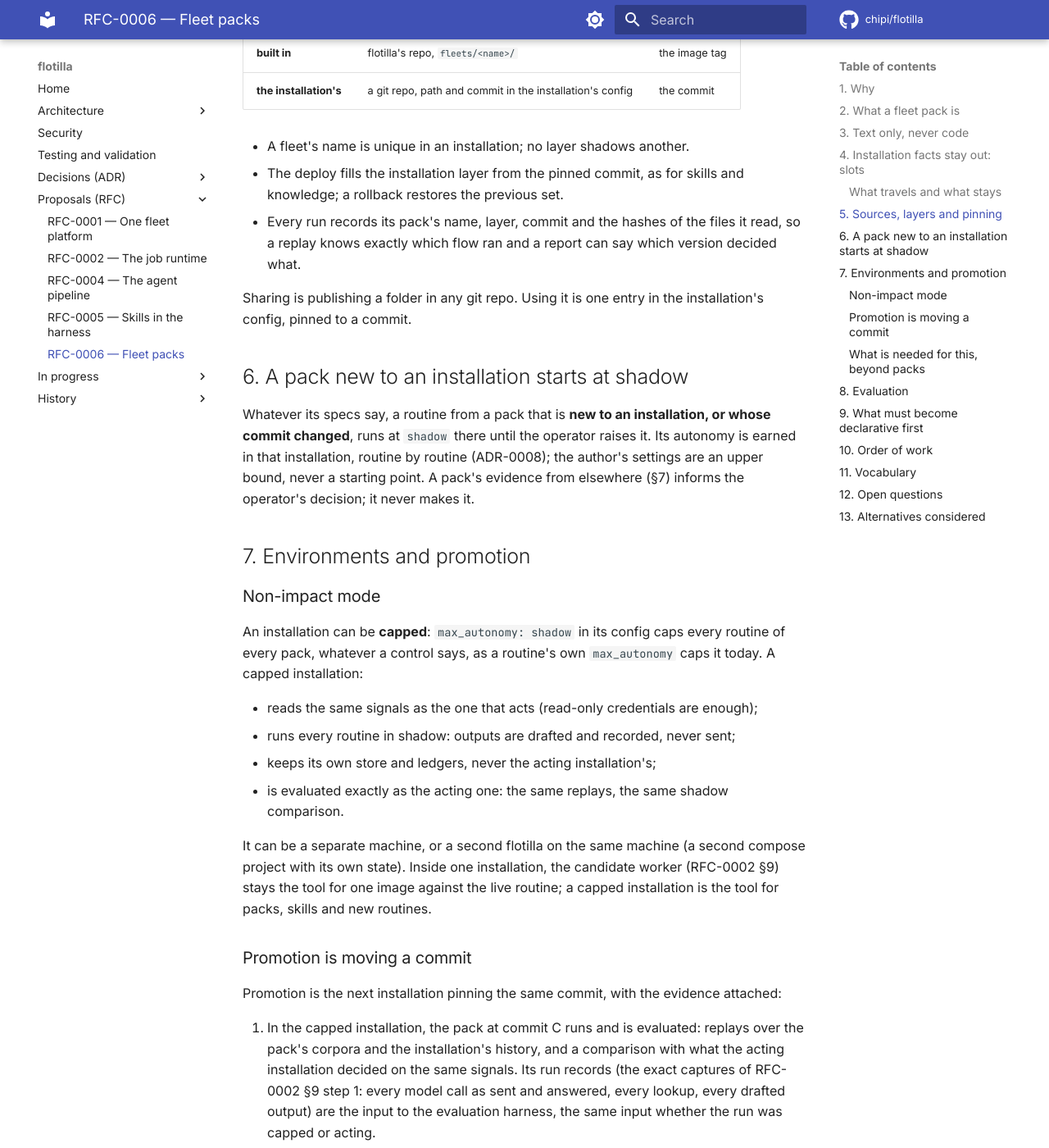
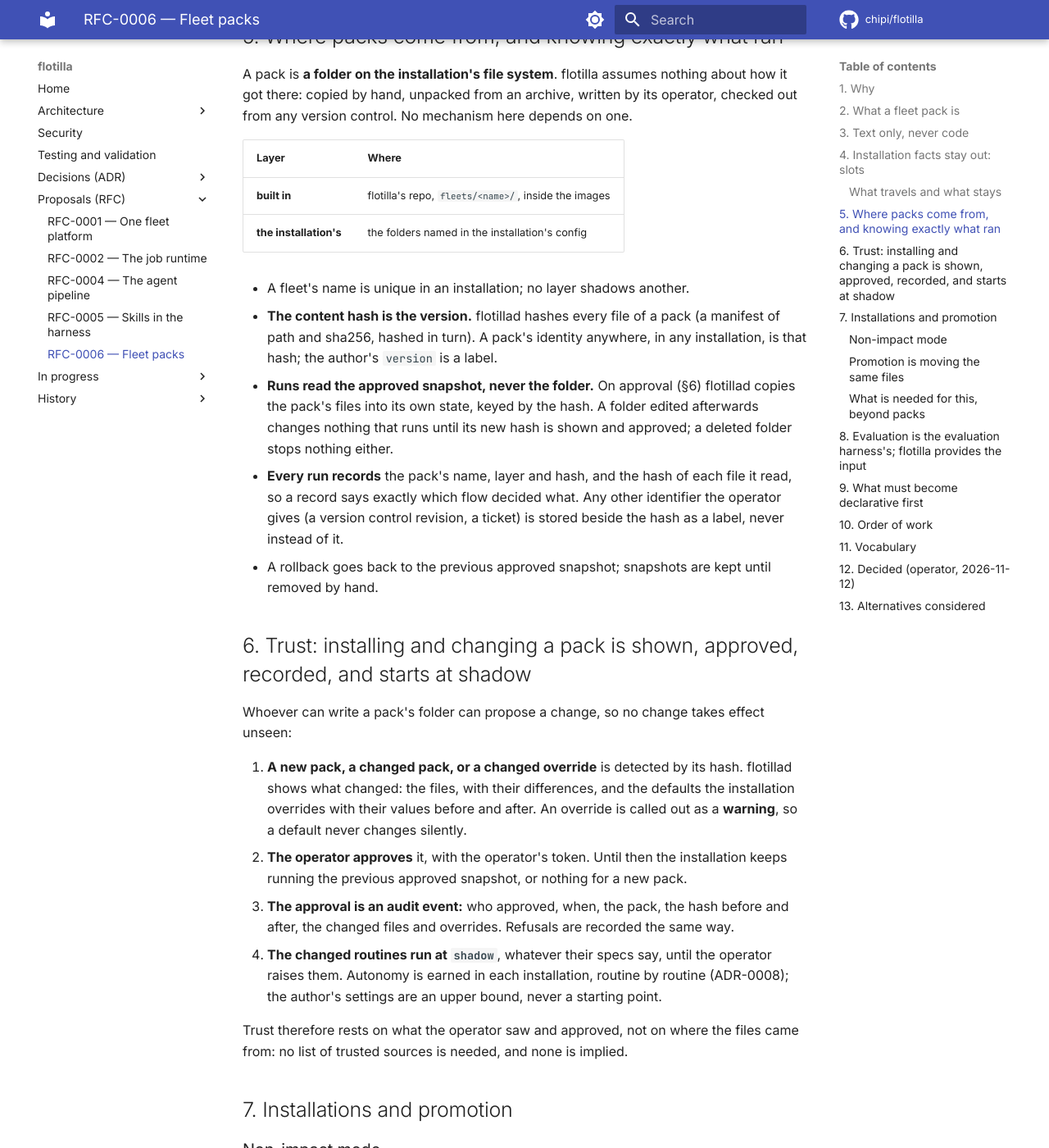
Before and after one commit to chipi/flotilla, an MkDocs documentation site: the page built from docs/rfc/RFC-0006-fleet-packs.md, in a window 1280 px wide and 1400 px high, scrolled down 3308 px. Shown: the whole window at 82% size. Built offline with MkDocs 1.6.1 and Material for MkDocs 9.7.7, drawn with Linux system fonts in a browser that asks for light colours; comment, search, counter and statistics services are not loaded; some of the changed text lies outside the part shown.

Commit message:
docs: RFC-0006 revision 2, the operator's decisions
The name is "fleet pack"; packs may hold single routines; an installation may override a pack's
defaults, shown as a warning and approved, and an override counts as a change. No comparison
between installations and no evaluation in flotilla: judging a change is the evaluation harness's
job, and flotilla provides complete, exactly labelled run records as its input, with an export. A
pack is any folder and no mechanism assumes git: the content hash is the version, runs read the
approved snapshot (a folder edited later changes nothing until approved), every approval is an
audit event, and trust rests on what the operator saw and approved.

Co-Authored-By: Claude Opus 5.5 <noreply@anthropic.com>
Claude-Session: https://claude.ai/code/session_014cvkLDhZiuT6G7yUUfGC4i

````diff
--- a/docs/rfc/RFC-0006-fleet-packs.md
+++ b/docs/rfc/RFC-0006-fleet-packs.md
@@ -1,40 +1,41 @@
-# RFC-0006 — Fleet packs: flows as files, shared between people and promoted between environments
+# RFC-0006 — Fleet packs: flows as files, shared between people and promoted between installations
 
-**Status:** Draft, revision 1 (2026-11-12). Nothing is built from it until it is accepted.
+**Status:** Draft, revision 2 (2026-11-12): the operator's decisions on revision 1 applied (§12).
+Nothing is built from it until it is accepted.
 **Builds on:** [ADR-0004](../adr/ADR-0004-job-runtime.md) (the runtime, steps and the harness),
 [ADR-0007](../adr/ADR-0007-routine.md) (routines), [ADR-0008](../adr/ADR-0008-autonomy.md) (autonomy),
 [ADR-0011](../adr/ADR-0011-tools-and-actions.md) (tools and actions),
-[ADR-0012](../adr/ADR-0012-skills.md) (skills), [RFC-0002](RFC-0002-job-runtime.md) §4, §8 and §9.
+[ADR-0012](../adr/ADR-0012-skills.md) (skills), [RFC-0002](RFC-0002-job-runtime.md) §4 and §9.
 
 ## 1. Why
 
 A fleet's behaviour lives more and more in text: routine specs, playbooks, skills, harness settings.
 Skills showed how far plain files go: a folder with a `SKILL.md`, copied to share it, loaded by any
-harness that reads the format. This RFC applies the same idea to whole flows, for two uses.
+harness that reads the format. This RFC applies the same idea to whole fleets and single routines,
+for three uses.
 
 **Sharing between people.** Five people run flotilla. One finds a better triage flow, another adapts
 it to a different error tracker, a third writes a better daily brief. Sharing is copying a folder;
-using it is loading that folder. Nobody exports or imports in any other sense.
+using it is loading that folder.
 
-**Promotion between environments.** A team wants to try a new routine, a changed playbook or a new
-skill without any material effect, evaluate it the way the real system is evaluated, and only then
-move it to the installation that acts. That is development, test, acceptance, production, or just
-"a sandbox and the real one": flotilla should not fix the number of tiers or their names. An
-installation can run in **non-impact mode**, nothing it runs changes anything outside it, and the
-same files move to the next installation once they have earned it.
+**Promotion between installations.** A team wants to try a new routine, a changed playbook, a new skill
+or another model without any material effect, and move it to the installation that acts once it is
+satisfied. That is development, test, acceptance, production, or just "a sandbox and the real one":
+flotilla does not fix the number of tiers or their names. An installation can run in **non-impact
+mode**: nothing it runs changes anything outside it. The same files then move to the next one.
 
 **Predictability.** People who run operations trade capability for predictability: when AI acts, they
-want to gate what happens and know the net result of a change before it takes effect. A model change
-is the plainest case: switch the alias a routine uses, run everything on a capped installation,
-feed its run records to the evaluation harness, and promote the change only when the numbers are
-acceptable. The same holds for a new playbook, a skill or a threshold. Promotion then is not a leap
-of faith but a measured step, and the record of what was measured travels with it.
+want to gate what happens and know the net result of a change before it takes effect. The judgement
+of "better or worse" is made by an evaluation harness against a baseline, outside flotilla (§8);
+flotilla's part is to run the change without effect, record everything the evaluation needs, and move
+exactly what was evaluated.
 
 All three need the same thing: a flow that is a self-contained set of files, with no installation's
-facts inside, which flotilla can check, run safely somewhere new, evaluate the same way everywhere,
-and record exactly.
+facts inside, which flotilla can check, run safely somewhere new, record exactly, and move unchanged.
 
 ## 2. What a fleet pack is
+
+A **fleet pack** is a folder. It may hold a whole fleet or a single routine:
 
 ```text
 <pack>/
@@ -43,14 +44,13 @@ and record exactly.
   playbooks/*.md      the routines' own instructions
   skills/<name>/SKILL.md
   defaults/*.json     tunable values with their defaults (thresholds, quiet days, limits)
-  evals/              optional: the pack's own replay corpora and pass criteria
 ```
 
 **`FLEET.md` frontmatter:**
 
 ```yaml
 name: triage                 # the fleet's name in an installation; the folder's name
-version: 1.4.0               # the author's; flotilla records the commit, not this
+version: 1.4.0               # the author's label; flotilla records the content hash (§5)
 description: Triage alerts and errors into issues, dismissals and cleanups.
 requires:
   tools: [event_detail, occurrence_history, service_logs, metric, trace]
@@ -65,6 +65,11 @@ slots:                       # the installation's facts it needs, by name (§4)
 
 Everything else in a pack is the format flotilla already reads. A routine spec in a pack is the same
 spec as one in `fleets/<fleet>/` today.
+
+**Single routines.** An installation may take one routine from a pack, not the whole fleet (one
+better daily brief without the rest of its fleet). The routine brings the playbooks, skills and
+defaults it names; `-check` refuses it when it names something the pack holds only for another
+routine and the installation does not have.
 
 ## 3. Text only, never code
 
@@ -94,11 +99,13 @@ config, next to its other facts (hosts, endpoints, credentials):
 # flotillad.yaml (the installation's)
 packs:
   triage:
-    source: {git: https://example.org/acme/flotilla-packs.git, path: triage, commit: 3f2c9e1…}
+    path: /opt/flotilla/packs/triage       # a folder; how it got there is the installation's business
+    routines: [cycle]                      # optional: only these routines
     slots:
       repo_for_project: {podcast-pipeline: acme/podcast, orrery: acme/orrery}
       error_tracker: glitchtip
       alert_source: grafana
+    defaults: {quiet_days: 10}             # optional overrides of the pack's defaults (§6)
 ```
 
 `-check` refuses a pack whose slots are not all filled, or filled with the wrong kind. A run gets its
@@ -111,74 +118,85 @@ slots as its routines get their configuration today.
 | routine specs: steps, triggers, limits, skill rules | slots: repositories, projects, hosts |
 | playbooks and skills | endpoints, credentials, the egress allowlist |
 | the model **alias** each routine uses, and its harness settings | what each alias maps to: endpoint, model, key (flotillad's `models:`) |
-| defaults: thresholds, quiet days, budgets | the installation's autonomy cap and its controls |
-| the pack's evals | the installation's history, held-out data and ledgers |
+| defaults: thresholds, quiet days, budgets | overrides of those defaults, the autonomy cap and controls |
+| | the installation's history, ledgers and run records |
 
 So a model change has two forms. Moving a routine to another **alias** is a pack change: it travels
-and is evaluated like any other. Pointing an **alias** at another model is an installation change:
-it is evaluated in a capped installation the same way, and repeated on the next installation's config,
-outside the pack. Software outside flotilla that a change needs (an endpoint, a model server) is out
-of scope; the promotion record names it as a precondition.
+like any other. Pointing an **alias** at another model is an installation change, repeated on the next
+installation's config, outside the pack. Software outside flotilla that a change needs (an endpoint,
+a model server) is out of scope; the promotion record names it as a precondition (§7).
 
-## 5. Sources, layers and pinning
+## 5. Where packs come from, and knowing exactly what ran
 
-Packs come from the same kinds of sources as skills (ADR-0012), and are pinned the same way:
+A pack is **a folder on the installation's file system**. flotilla assumes nothing about how it got
+there: copied by hand, unpacked from an archive, written by its operator, checked out from any
+version control. No mechanism here depends on one.
 
-| Layer | Where | Pinned by |
-| --- | --- | --- |
-| **built in** | flotilla's repo, `fleets/<name>/` | the image tag |
-| **the installation's** | a git repo, path and commit in the installation's config | the commit |
+| Layer | Where |
+| --- | --- |
+| **built in** | flotilla's repo, `fleets/<name>/`, inside the images |
+| **the installation's** | the folders named in the installation's config |
 
 - A fleet's name is unique in an installation; no layer shadows another.
-- The deploy fills the installation layer from the pinned commit, as for skills and knowledge; a
-  rollback restores the previous set.
-- Every run records its pack's name, layer, commit and the hashes of the files it read, so a replay
-  knows exactly which flow ran and a report can say which version decided what.
+- **The content hash is the version.** flotillad hashes every file of a pack (a manifest of path and
+  sha256, hashed in turn). A pack's identity anywhere, in any installation, is that hash; the author's
+  `version` is a label.
+- **Runs read the approved snapshot, never the folder.** On approval (§6) flotillad copies the pack's
+  files into its own state, keyed by the hash. A folder edited afterwards changes nothing that runs
+  until its new hash is shown and approved; a deleted folder stops nothing either.
+- **Every run records** the pack's name, layer and hash, and the hash of each file it read, so a
+  record says exactly which flow decided what. Any other identifier the operator gives (a version
+  control revision, a ticket) is stored beside the hash as a label, never instead of it.
+- A rollback goes back to the previous approved snapshot; snapshots are kept until removed by hand.
 
-Sharing is publishing a folder in any git repo. Using it is one entry in the installation's config,
-pinned to a commit.
+## 6. Trust: installing and changing a pack is shown, approved, recorded, and starts at shadow
 
-## 6. A pack new to an installation starts at shadow
+Whoever can write a pack's folder can propose a change, so no change takes effect unseen:
 
-Whatever its specs say, a routine from a pack that is **new to an installation, or whose commit
-changed**, runs at `shadow` there until the operator raises it. Its autonomy is earned in that
-installation, routine by routine (ADR-0008); the author's settings are an upper bound, never a
-starting point. A pack's evidence from elsewhere (§7) informs the operator's decision; it never makes
-it.
+1. **A new pack, a changed pack, or a changed override** is detected by its hash. flotillad shows what
+   changed: the files, with their differences, and the defaults the installation overrides with their
+   values before and after. An override is called out as a **warning**, so a default never changes
+   silently.
+2. **The operator approves** it, with the operator's token. Until then the installation keeps running
+   the previous approved snapshot, or nothing for a new pack.
+3. **The approval is an audit event:** who approved, when, the pack, the hash before and after, the
+   changed files and overrides. Refusals are recorded the same way.
+4. **The changed routines run at `shadow`**, whatever their specs say, until the operator raises them.
+   Autonomy is earned in each installation, routine by routine (ADR-0008); the author's settings are
+   an upper bound, never a starting point.
 
-## 7. Environments and promotion
+Trust therefore rests on what the operator saw and approved, not on where the files came from: no
+list of trusted sources is needed, and none is implied.
+
+## 7. Installations and promotion
 
 ### Non-impact mode
 
 An installation can be **capped**: `max_autonomy: shadow` in its config caps every routine of every
 pack, whatever a control says, as a routine's own `max_autonomy` caps it today. A capped installation:
 
-- reads the same signals as the one that acts (read-only credentials are enough);
 - runs every routine in shadow: outputs are drafted and recorded, never sent;
-- keeps its own store and ledgers, never the acting installation's;
-- is evaluated exactly as the acting one: the same replays, the same shadow comparison.
+- keeps its own store, ledgers and run records;
+- may read the same signals as the acting installation, or its own (dev data differs from test data;
+  flotilla does not assume they are comparable).
 
 It can be a separate machine, or a second flotilla on the same machine (a second compose project with
 its own state). Inside one installation, the candidate worker (RFC-0002 §9) stays the tool for one
-image against the live routine; a capped installation is the tool for packs, skills and new routines.
+image beside the live routine.
 
-### Promotion is moving a commit
+### Promotion is moving the same files
 
-Promotion is the next installation pinning the same commit, with the evidence attached:
+1. The pack runs in a capped installation, which records everything the evaluation needs (§8).
+2. `flotilla pack record <pack>` writes a **promotion record**: the pack, its content hash and labels,
+   the routines, the installation it ran in and over what period, where its run records were
+   exported, the overrides it ran with, the preconditions outside the pack (an alias the next
+   installation must map, a service it needs), and a free reference to the evaluation's result (an
+   evaluation harness report), filled by whoever judged it.
+3. The next installation receives the same folder, by any means, and the record. flotillad checks
+   that the folder's hash is the one in the record (a mismatch is shown, never silently accepted),
+   shows the change (§6) with the record beside it, and the routines start at shadow there.
 
-1. In the capped installation, the pack at commit C runs and is evaluated: replays over the pack's
-   corpora and the installation's history, and a comparison with what the acting installation decided
-   on the same signals. Its run records (the exact captures of RFC-0002 §9 step 1: every model call
-   as sent and answered, every lookup, every drafted output) are the input to the evaluation harness,
-   the same input whether the run was capped or acting.
-2. `flotilla pack report <pack>` writes a **promotion record**: the pack, commit C, the source
-   installation, the evaluation results (counts and pass/fail, no item content), the period, and the
-   preconditions outside the pack (an alias the next installation must map, a service it needs).
-3. The next installation's operator pins C with that record. flotillad stores the record with the
-   deploy, and the routine starts at shadow there (§6).
-
-No tier has a fixed name or count: dev → test → prod, or sandbox → prod, or ten. An installation's
-config says which installation it takes promotions from, if any.
+No tier has a fixed name or count: dev → test → prod, or sandbox → prod, or ten.
 
 ### What is needed for this, beyond packs
 
@@ -187,24 +205,24 @@ config says which installation it takes promotions from, if any.
   except through actions the cap holds. Today the triage fleet enforces shadow in its own code
   (`orchestrator.py` forces a dry run); with packs, every outward write must be an action decided by
   policy (ADR-0005), so the cap holds whatever a pack's text says.
-- **A cross-installation comparison.** `shadow_compare` compares two ledgers on one host. Comparing
-  a capped installation with the acting one needs each one's decisions as an export (counts by
-  default, as `shadow_compare.py` already prints) or a read API between installations.
-- **Read access without write access.** The capped installation's credentials must be unable to write
+- **Read access without write access.** A capped installation's credentials must be unable to write
   (viewer tokens, read-only database roles): non-impact by credential, not by care (RFC-0002 §4).
 
-## 8. Evaluation
+## 8. Evaluation is the evaluation harness's; flotilla provides the input
 
-A changed pack is a changed prompt and a changed flow. It is evaluated as RFC-0002 §8 describes, with
-two additions:
+Judging whether a change is better (a model, a playbook, a skill, a whole flow), against a baseline,
+is an **evaluation harness's** job, outside flotilla. flotilla does not compare installations or score
+behaviour. Its part is to make every run a good input:
 
-- **A pack may carry its evals:** corpora and pass criteria in `evals/`. They are data, run by
-  flotilla's own replay tools, never the pack's code.
-- **The promotion record holds the evidence** (§7), so the receiving operator sees what was measured,
-  where and over what period, before raising autonomy.
-
-Where a pack's evals and an installation's held-out data meet, the installation's rules apply (for the
-triage fleet: the held-out split in its evaluation data).
+- **Complete run records:** every model call as sent and answered, every lookup and tool result, the
+  gates' decisions, every drafted or sent output (the exact captures of RFC-0002 §9 step 1).
+- **Exactly what ran:** each record carries the pack, content hash, routine, overrides, model alias
+  and what it mapped to, the installation and whether it was capped.
+- **Export:** `flotilla records export` writes a period's records as files in one documented format,
+  the same for a capped and an acting installation, for the evaluation harness to read.
+- **Production data rules travel with the records:** records are written with the installation's
+  data rules (mode 600, scrubbing before anything leaves the host); what an evaluation may read is the
+  evaluation's own policy (for the triage fleet, its held-out split).
 
 ## 9. What must become declarative first
 
@@ -224,41 +242,47 @@ that are declarative from the start (the ops fleet's daily brief, RFC-0001 phase
 ## 10. Order of work
 
 1. This RFC, reviewed and decided.
-2. The manifest, the `requires` check and the recording of pack and commit, for the built-in fleets
-   (no new sources yet).
-3. The installation-wide autonomy cap and "new or changed pack starts at shadow".
-4. The installation layer: git sources pinned by commit, filled by the deploy, slots in config.
-5. The promotion record and the cross-installation comparison.
+2. The manifest, the `requires` check, content hashing and recording, for the built-in fleets.
+3. Installation folders, slots, overrides with their warning, approval of a new or changed pack, and
+   "changed routines start at shadow".
+4. The installation-wide autonomy cap.
+5. Record export in one format, and the promotion record.
 6. The ops fleet as the first pack; the triage fleet once §9 is done.
 
 ## 11. Vocabulary
 
 | Term | Meaning |
 | --- | --- |
-| **fleet pack** | a folder of text (manifest, routine specs, playbooks, skills, defaults, evals) that defines a fleet; shared by copying, loaded pinned by commit |
+| **fleet pack** | a folder of text (manifest, routine specs, playbooks, skills, defaults) that defines a fleet or a single routine; shared by copying files |
 | **slot** | an installation fact a pack needs, declared by name and kind, filled in the installation's config |
+| **override** | an installation's value for one of a pack's defaults; shown with a warning and approved |
 | **capped installation** | an installation whose config caps every routine at `shadow`: non-impact mode |
-| **promotion record** | what moves with a pack's commit to the next installation: where it ran, what was measured, the result |
+| **promotion record** | what moves with a pack to the next installation: its hash, where and how it ran, where its records are, its preconditions, a reference to the evaluation's result |
 
-## 12. Open questions
+## 12. Decided (operator, 2026-11-12)
 
-1. **Name:** "fleet pack", or another word (flow, recipe, module)? The glossary's fit with fleet,
-   routine and skill is the test.
-2. **Granularity:** whole fleets only, or single routines too (one better daily brief without the rest
-   of its fleet)?
-3. **Defaults the installation overrides:** may an installation override a pack's `defaults/` values,
-   and does an override count as a changed pack for §6?
-4. **The comparison across installations:** exported files or an API between installations?
-5. **Trust of sources:** any git repo the operator names, or an allowlist of sources per installation?
+1. **The name is "fleet pack".**
+2. **Single routines too,** not only whole fleets.
+3. **Overrides are allowed.** Installing or changing a pack that overrides defaults shows a warning
+   with the values and needs approval; an override counts as a change (§6).
+4. **No comparison between installations, and no evaluation in flotilla.** Installations' data may
+   differ, so they are not compared; judging a change is the evaluation harness's job, and flotilla
+   provides complete, exactly labelled run records as its input (§8).
+5. **A pack is any folder.** How it got there (copied, unpacked, written by hand, version control)
+   does not matter, and no mechanism assumes one: the content hash records what ran, the approved
+   snapshot is what runs, and the operator's recorded approval (§6) stands in for a list of trusted
+   sources.
 
 ## 13. Alternatives considered
 
-- **Export and import commands with an archive format:** a second format beside git, and a copy that
-  loses its history. Folders in git already share, version and review.
+- **Export and import commands with an archive format:** a second format beside folders; copying
+  files already shares them.
 - **Packs that may carry code:** the most flexible, and the end of "installing a pack is reviewing
   text"; a wrong or hostile pack would run arbitrary code with the fleet's credentials.
-- **A fixed dev/test/acceptance/prod model:** imposes one team's process; "an installation takes
-  promotions from another" covers it and any other.
-- **Promotion inside one installation only** (the candidate worker): fine for one image against the
-  live routine, but it shares the store, the credentials and the state volume with production, so it
-  is not non-impact enough for new routines and flows.
+- **Git sources only, pinned by commit:** exact, but it excludes a hand-written or copied folder; the
+  content hash gives the same exactness without requiring git.
+- **A fixed dev/test/acceptance/prod model:** imposes one team's process; "the same files move to the
+  next installation" covers it and any other.
+- **Evaluation inside flotilla** (comparing installations, scoring changes): ties flotilla to one way
+  of judging and to installations whose data are comparable; an evaluation harness against a baseline
+  does it better, from flotilla's records.
````
Also changed, not shown: docs/rfc/README.md (+1 -1 lines).
